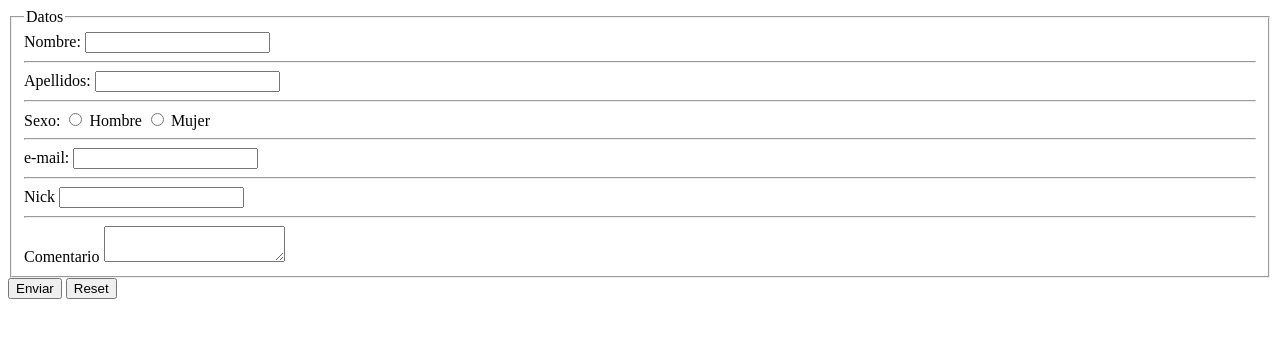
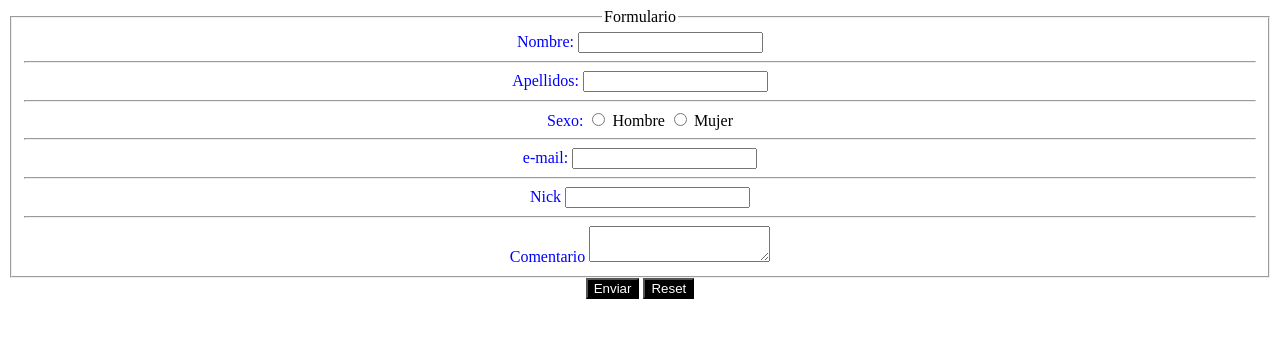
Before and after one commit to Franco2098/interfaces, a plain HTML site: page 1-formulario/index.html in a window 1280 px wide. Drawn offline with Linux system fonts and the light colour scheme.

Commit message:
añado css

```diff
--- a/1-formulario/index.html.html
+++ b/1-formulario/index.html
@@ -5,12 +5,13 @@
     <meta charset="UTF-8">
     <meta name="viewport" content="width=device-width, initial-scale=1.0">
     <title>Document</title>
+    <link rel="stylesheet" href="style.css">
 </head>
 
 <body>
     <form action="POST">
         <fieldset>
-            <legend>Datos</legend>
+            <legend>Formulario</legend>
             <label for="nombre">Nombre:</label>
             <input type="text" id="nombre">
             <hr>
--- /dev/null
+++ b/1-formulario/style.css
@@ -0,0 +1,12 @@
+body {
+    text-align: center;
+}
+
+label {
+    color: blue;
+ }
+
+button {
+    color: white;
+    background-color: black;
+}
```
